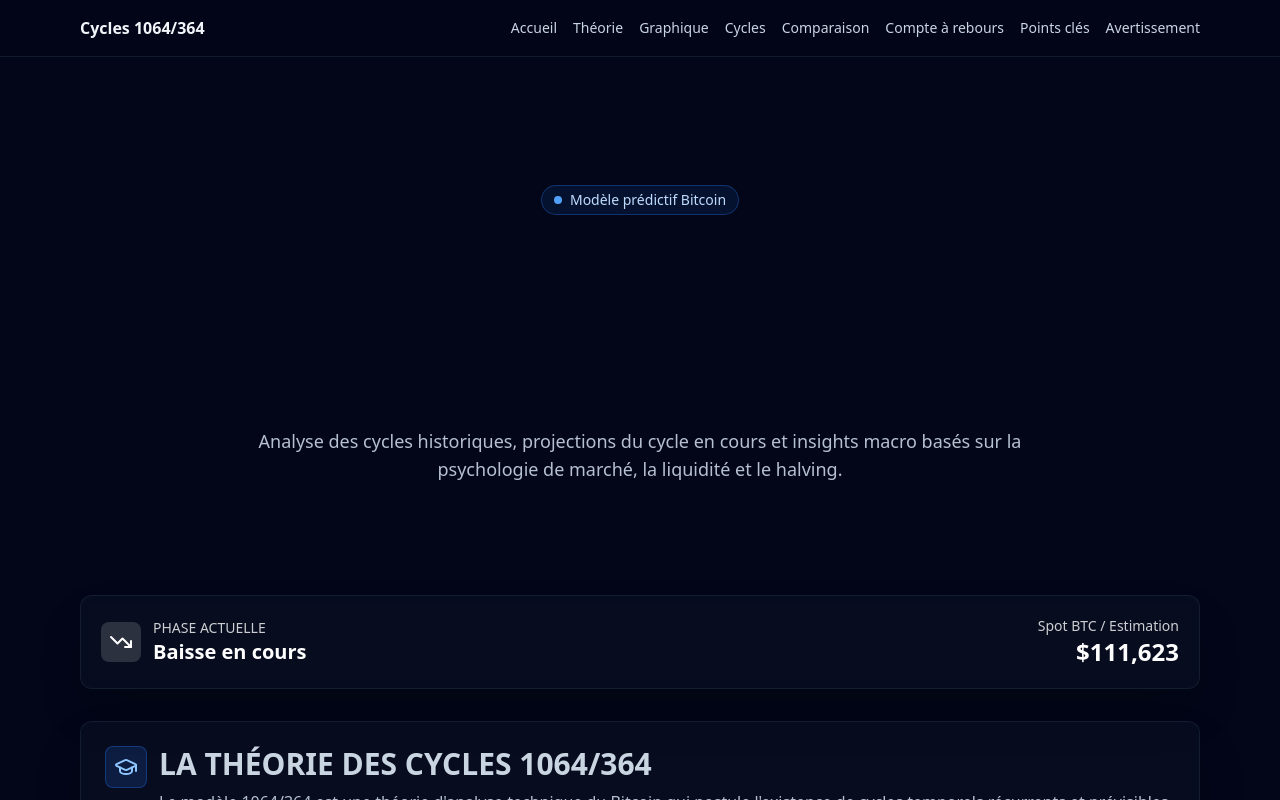
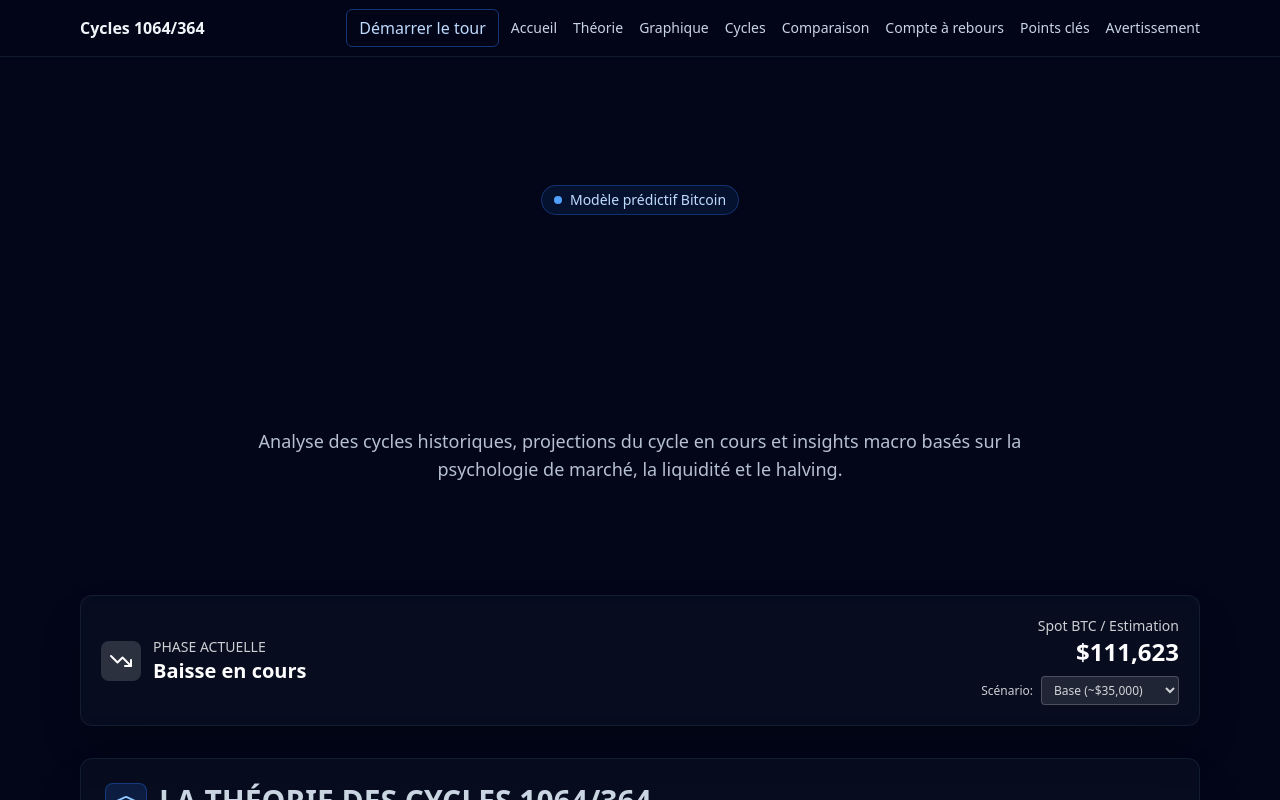
Before and after one commit to DanielJandric/cryptos, a Next.js app: page / in a window 1280 px wide. Shown: the top 800 px of the page. Built offline with nearby package versions, Linux system fonts and the light colour scheme.

Commit message:
feat: iPhone-first guided tour + scenario selector (soft/base/severe)

```diff
--- a/app/layout.tsx
+++ b/app/layout.tsx
@@ -4,6 +4,7 @@ import "./globals.css";
 import Navbar from "@/components/Navbar";
 import BottomNav from "@/components/BottomNav";
 import BackToTop from "@/components/BackToTop";
+import GuidedTour from "@/components/GuidedTour";
 
 const geistSans = Geist({
   variable: "--font-geist-sans",
@@ -76,6 +77,7 @@ export default function RootLayout({
         <Navbar />
         {children}
         <BottomNav />
+        <GuidedTour />
         <BackToTop />
       </body>
     </html>
--- /dev/null
+++ b/components/GuidedTour.tsx
@@ -0,0 +1,69 @@
+"use client";
+
+import { useEffect, useState } from "react";
+import { X } from "lucide-react";
+import { useUIStore } from "@/lib/store";
+
+const steps = [
+  { target: "theorie", title: "Théorie", text: "Découvrez le modèle 1064/364 et ses mécanismes clés." },
+  { target: "graphique", title: "Graphique", text: "Comparez les cycles, activez la projection et explorez en log." },
+  { target: "points", title: "Points clés", text: "Forces et limites du modèle pour une lecture équilibrée." },
+];
+
+export default function GuidedTour() {
+  const show = useUIStore((s) => s.showTour);
+  const toggle = useUIStore((s) => s.toggleTour);
+  const [idx, setIdx] = useState(0);
+
+  useEffect(() => {
+    if (!show) setIdx(0);
+  }, [show]);
+
+  if (!show) return null;
+  const step = steps[idx];
+  const el = typeof document !== "undefined" ? document.getElementById(step.target) : null;
+  const rect = el?.getBoundingClientRect();
+  const top = (rect?.top ?? 120) + window.scrollY - 16;
+  const left = (rect?.left ?? 16) + 16;
+
+  return (
+    <div className="fixed inset-0 z-[60] pointer-events-none">
+      <div className="absolute inset-0 bg-black/50" />
+      <div className="absolute" style={{ top, left }}>
+        <div className="pointer-events-auto card p-4 border-blue-500/40 bg-slate-900/90 max-w-[280px]">
+          <div className="flex items-center justify-between mb-2">
+            <h4 className="font-semibold">{step.title}</h4>
+            <button onClick={toggle} aria-label="Fermer" className="p-1 rounded hover:bg-slate-800/60">
+              <X className="size-4" />
+            </button>
+          </div>
+          <p className="text-sm text-slate-300/90">{step.text}</p>
+          <div className="mt-3 flex items-center justify-between">
+            <button
+              className="px-3 py-1.5 rounded border border-slate-700 text-slate-200 hover:bg-slate-800/60"
+              onClick={() => setIdx((v) => Math.max(0, v - 1))}
+              disabled={idx === 0}
+            >
+              Précédent
+            </button>
+            {idx < steps.length - 1 ? (
+              <button
+                className="px-3 py-1.5 rounded border border-blue-600 bg-blue-600 text-white hover:bg-blue-500"
+                onClick={() => setIdx((v) => Math.min(steps.length - 1, v + 1))}
+              >
+                Suivant
+              </button>
+            ) : (
+              <button
+                className="px-3 py-1.5 rounded border border-emerald-600 bg-emerald-600 text-white hover:bg-emerald-500"
+                onClick={toggle}
+              >
+                Terminer
+              </button>
+            )}
+          </div>
+        </div>
+      </div>
+    </div>
+  );
+}
--- a/components/Navbar.tsx
+++ b/components/Navbar.tsx
@@ -30,6 +30,13 @@ export default function Navbar() {
     <header className="sticky top-0 z-50 backdrop-blur border-b border-slate-800/60 bg-slate-950/60">
       <nav className="max-w-6xl mx-auto px-4 h-14 flex items-center justify-between">
         <a href="#top" className="font-bold text-slate-100">Cycles 1064/364</a>
+        <div className="flex-1" />
+        <button
+          onClick={() => useUIStore.getState().toggleTour()}
+          className="hidden md:inline-flex items-center gap-2 px-3 py-1.5 rounded-md border border-blue-500/40 text-blue-200 hover:bg-blue-500/10 mr-3"
+        >
+          Démarrer le tour
+        </button>
         <div className="hidden md:flex items-center gap-4">
           {links.map((l) => (
             <a key={l.href} href={l.href} className={`text-sm transition-colors ${active === l.href.replace('#','') ? 'text-white' : 'text-slate-300 hover:text-white'}`}>
--- a/components/StatusBanner.tsx
+++ b/components/StatusBanner.tsx
@@ -4,8 +4,11 @@ import { useEffect, useState } from "react";
 import { TrendingDown } from "lucide-react";
 import { getSummaryStats, formatMoney } from "@/lib/chartData";
 import type { BtcSpot } from "@/types";
+import { SCENARIO_BOTTOMS } from "@/lib/constants";
+import { useUIStore } from "@/lib/store";
 
 export function StatusBanner() {
+  const scenario = useUIStore((s) => s.scenario);
   const stats = getSummaryStats();
   const [spot, setSpot] = useState<BtcSpot | null>(null);
 
@@ -40,6 +43,19 @@ export function StatusBanner() {
         <p className="text-2xl font-bold">
           {spot ? `$${Math.round(spot.price).toLocaleString("en-US")}` : formatMoney(stats.currentPriceEstimate)}
         </p>
+        <div className="mt-2 text-xs text-white/80 flex items-center gap-2 justify-end">
+          <span>Scénario:</span>
+          <select
+            className="bg-white/10 border border-white/20 rounded px-2 py-1"
+            value={scenario}
+            onChange={(e) => useUIStore.getState().setScenario(e.target.value as "soft" | "base" | "severe")}
+            aria-label="Sélection du scénario"
+          >
+            <option value="soft">Doux (~${SCENARIO_BOTTOMS.soft.toLocaleString("en-US")})</option>
+            <option value="base">Base (~${SCENARIO_BOTTOMS.base.toLocaleString("en-US")})</option>
+            <option value="severe">Sévère (~${SCENARIO_BOTTOMS.severe.toLocaleString("en-US")})</option>
+          </select>
+        </div>
       </div>
     </div>
   );
--- a/lib/constants.ts
+++ b/lib/constants.ts
@@ -23,3 +23,10 @@ export const HALVINGS = [
   makeUtcDate(2020, 5, 11),
   makeUtcDate(2024, 4, 20),
 ];
+
+// Scénarios "what-if" (prix de creux projeté pour le cycle 3)
+export const SCENARIO_BOTTOMS = {
+  soft: 45000, // ~-64% du top
+  base: 35000, // ~-72% (par défaut)
+  severe: 20000, // ~-84%
+};
```
